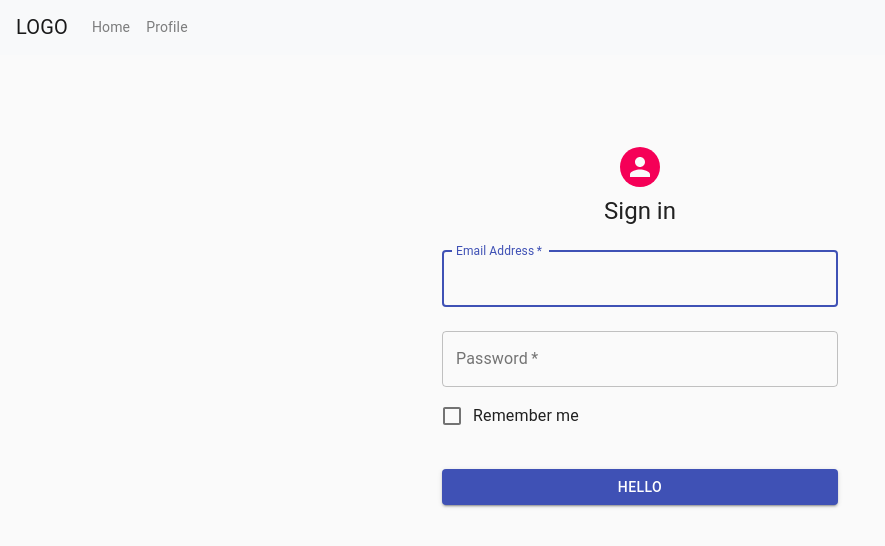
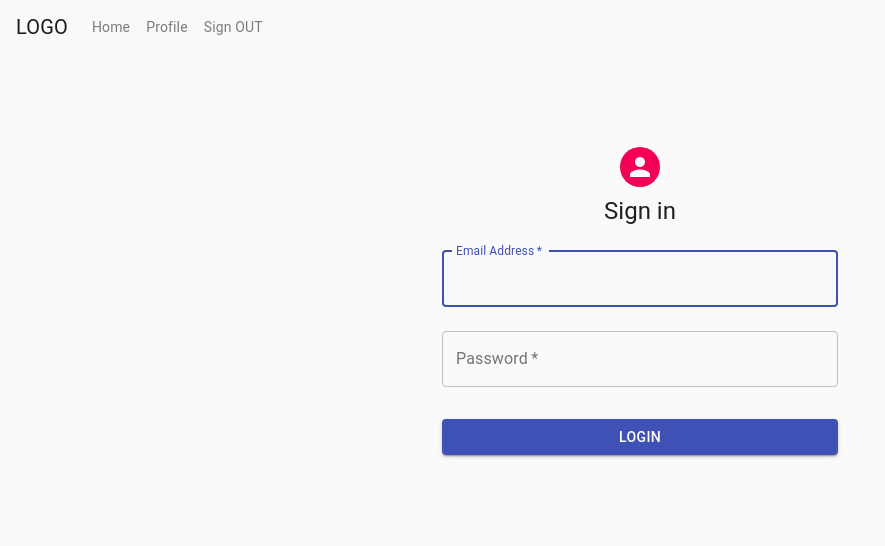
Before and after one commit to Aleksandar-G/TickieSystem, a React (Create React App) app in the folder ReactApp/: page /login in a window 1280 px wide. Shown: the top 546 px of the page, without its empty margins (0-885 px from the left). Built offline with nearby package versions, Linux system fonts and the light colour scheme.

Commit message:
added signOUT

```diff
--- /dev/null
+++ b/ReactApp/src/Service/SignOutService.jsx
@@ -0,0 +1,25 @@
+import React ,{useEffect} from 'react'
+import { Redirect } from 'react-router-dom';
+import instance from "./AxiosService"
+import AuthenticationService from '../Service/AuthenticationService'
+
+export default function SignOutService() {
+
+    useEffect(() => {
+        signOut();
+      }, []);
+
+      const signOut = () => {
+        sessionStorage.removeItem('token');
+        instance.defaults.headers.common['Authorization'] = "";
+        sessionStorage.removeItem('authenticatedUser');
+
+
+      }
+
+    return (
+        <div>
+            <Redirect to="/login" />
+        </div>
+    )
+}
--- a/ReactApp/src/components/LoginComponent.jsx
+++ b/ReactApp/src/components/LoginComponent.jsx
@@ -154,7 +154,7 @@ const useStyles = makeStyles((theme) => ({
             AuthenticationService.registerSuccessfulLoginForJwt(username, response.data.token).then(props.history.push(`/`))
 
         }).catch(() => {
-           // this.setState({ showSuccessMessage: false })
+            //this.setState({ showSuccessMessage: false })
             //this.setState({ hasLoginFailed: true })
             //console.log(error);
             setError("error");
@@ -174,7 +174,7 @@ const useStyles = makeStyles((theme) => ({
             Sign in
           </Typography>
           <form className={classes.form} noValidate>
-          {}
+          {error && <div className="alert alert-warning">Invalid Credentials</div>}
             <TextField
               variant="outlined"
               margin="normal"
@@ -199,10 +199,6 @@ const useStyles = makeStyles((theme) => ({
               data-testid="passwordLogin"
               autoComplete="current-password"
             />
-            <FormControlLabel
-              control={<Checkbox value="remember" color="primary" />}
-              label="Remember me"
-            />
             <Button
               type="button"
               fullWidth
@@ -213,7 +209,7 @@ const useStyles = makeStyles((theme) => ({
               onClick={() => reset()}
 
             >
-              Hello
+              Login
             </Button>
           </form>
         </div>
--- a/ReactApp/src/components/NavBar.jsx
+++ b/ReactApp/src/components/NavBar.jsx
@@ -14,15 +14,20 @@ import SecuredRoute from './SecuredRoute';
 import AddTicket from '../components/AddTicket';
 import Profile from './Profile';
 import AddUser from './AddUser';
+import SignOutService from '../Service/SignOutService';
 
 function NavBar() {
 
   const linkStyles = {
     color: 'grey'
   };
+
+  const navbarstyle = {
+    backgroundColor: '#ffffff'
+  }
   return (
     <Router>
-      <nav className="navbar navbar-expand-lg navbar-light bg-light">
+      <nav className="navbar navbar-expand-lg navbar-light bg-light" style={navbarstyle}>
         <a className="navbar-brand">LOGO</a>
         <button className="navbar-toggler" type="button" data-toggle="collapse" data-target="#navbarNav" aria-controls="navbarNav" aria-expanded="false" aria-label="Toggle navigation">
           <span className="navbar-toggler-icon"></span>
@@ -34,6 +39,9 @@ function NavBar() {
       </li></Link>
             <Link to="/profile"><li className="nav-item nav-link">
               Profile
+      </li></Link>
+      <Link to="/signout"><li className="nav-item nav-link">
+              Sign OUT
       </li></Link>
           </ul>
 
@@ -59,6 +67,10 @@ function NavBar() {
           <AddUser />
         </SecuredRoute>
 
+        <SecuredRoute path="/signout">
+          <SignOutService />
+        </SecuredRoute>
+
       </Switch>
     </Router>
   );
```
